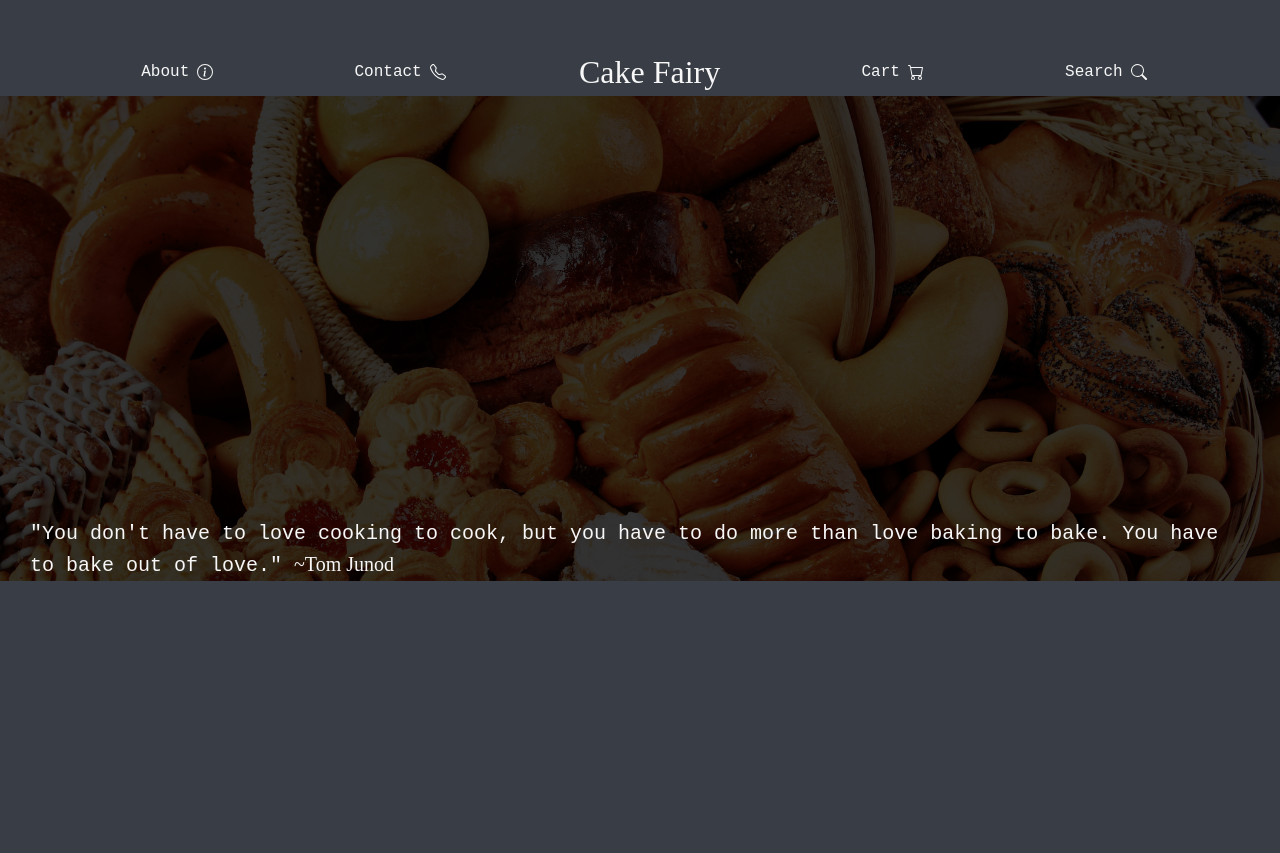
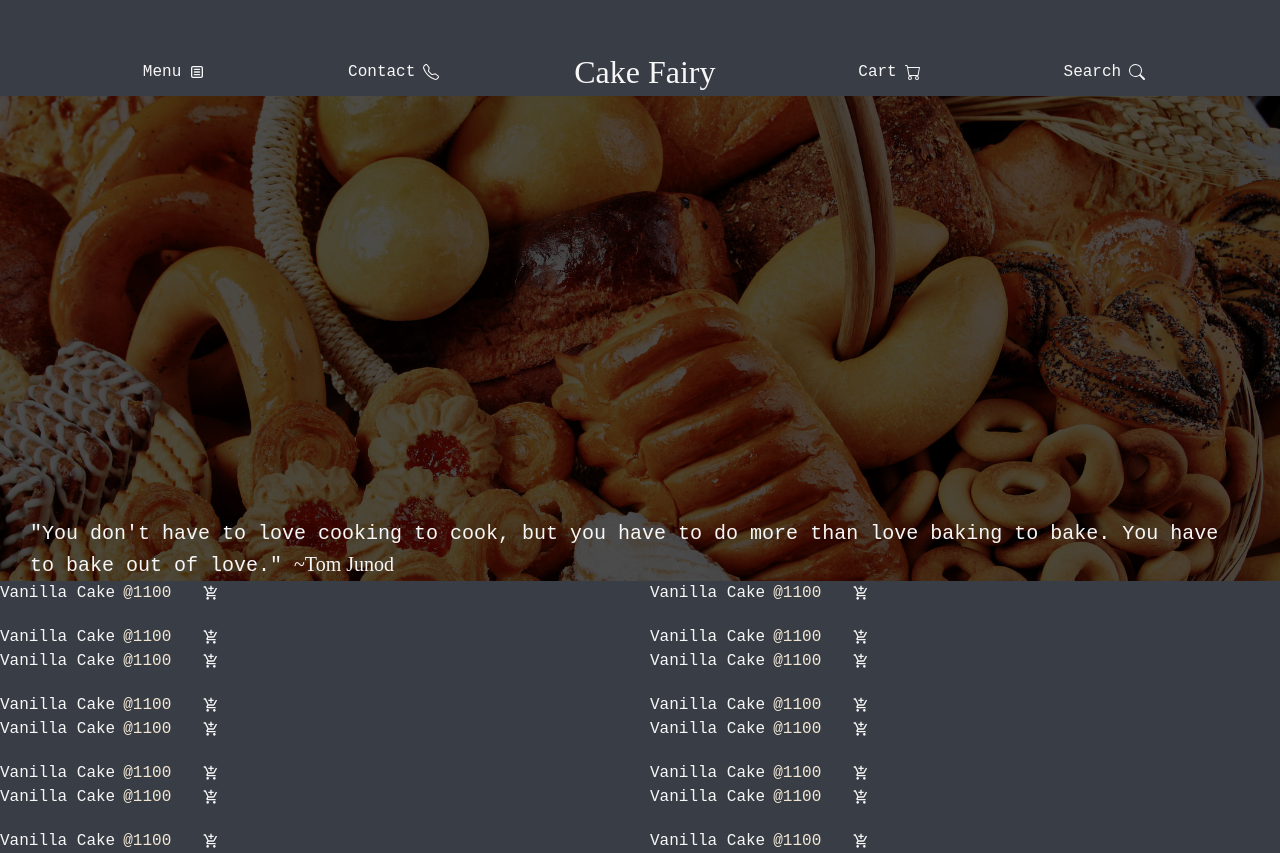
Before and after one commit to webala/CakeFiary, a Next.js app: page / in a window 1280 px wide. Before the commit the page ends 800 px from the top, so only its background shows below. Built offline with nearby package versions, Linux system fonts and the light colour scheme.

Commit message:
feat: Menu

```diff
--- a/components/Banner/Banner.module.scss
+++ b/components/Banner/Banner.module.scss
@@ -4,7 +4,7 @@
 
     .image {
         width: 100%;
-        filter: brightness(20%);
+        filter: brightness(30%);
     }
 
     .banner_text {
--- /dev/null
+++ b/components/Menu/Menu.module.scss
@@ -0,0 +1,24 @@
+.caregory {
+    display: grid;
+    grid-template-columns: 1fr 1fr;
+    gap: 20px;
+}
+
+.menu_item {
+    display: flex;
+    align-items: center;
+
+    .item_details {
+        display: flex;
+        align-items: center;
+        margin-right: 2rem;
+
+        .item_name {
+            margin-right: .5rem;
+        }
+
+        .item_price {
+            color: var(--textSecondary);
+        }
+    }
+}
--- /dev/null
+++ b/components/Menu/Menu.tsx
@@ -0,0 +1,17 @@
+import React from 'react'
+import Category from './components/Category'
+import style from "./Menu.module.scss"
+
+
+function Menu() {
+  return (
+    <div className={style.menu}>
+        <Category />
+        <Category />
+        <Category />
+        <Category />
+    </div>
+  )
+}
+
+export default Menu
--- /dev/null
+++ b/components/Menu/components/Category.tsx
@@ -0,0 +1,17 @@
+import React from 'react'
+import style from "../Menu.module.scss"
+import MenuItem from './MenuItem'
+
+
+function Category() {
+  return (
+    <div className={style.caregory}>
+        <MenuItem />
+        <MenuItem />
+        <MenuItem />
+        <MenuItem />
+    </div>
+  )
+}
+
+export default Category
--- /dev/null
+++ b/components/Menu/components/MenuItem.tsx
@@ -0,0 +1,19 @@
+import React from 'react'
+import style from '../Menu.module.scss'
+import {MdAddShoppingCart} from 'react-icons/md'
+
+function MenuItem() {
+  return (
+    <div>
+        <div className={style.menu_item}>
+            <div className={style.item_details}>
+                <p className={style.item_name}>Vanilla Cake</p>
+                <p className={style.item_price}>@1100</p>
+            </div>
+            <MdAddShoppingCart className={`${style.add_to_cart} hover:animate-bounce`} />
+        </div>
+    </div>
+  )
+}
+
+export default MenuItem
--- a/components/NavBar/NavBar.tsx
+++ b/components/NavBar/NavBar.tsx
@@ -1,14 +1,15 @@
 import React from 'react'
 import style from './NavBar.module.scss'
 import {BsInfoCircle, BsTelephone, BsCart, BsSearch}  from 'react-icons/bs'
+import {CgMenuBoxed} from 'react-icons/cg'
 
 
 function NavBar() {
   return (
     <div className={style.navbar}>
         <div className={style.nav_item}>
-            <p>About</p>
-            <BsInfoCircle className='md:hover:animate-bounce'/>
+            <p>Menu</p>
+            <CgMenuBoxed className='md:hover:animate-bounce'/>
         </div>
         <div className={style.nav_item}>
             <p>Contact</p>
--- a/pages/index.tsx
+++ b/pages/index.tsx
@@ -1,6 +1,7 @@
 import Head from 'next/head'
 import Image from 'next/image'
 import Banner from '../components/Banner/Banner'
+import Menu from '../components/Menu/Menu'
 import NavBar from '../components/NavBar/NavBar'
 import styles from '../styles/Home.module.css'
 
@@ -16,6 +17,7 @@ export default function Home() {
 
       <NavBar/>
       <Banner/>
+      <Menu />
     </div>
   )
 }
```
